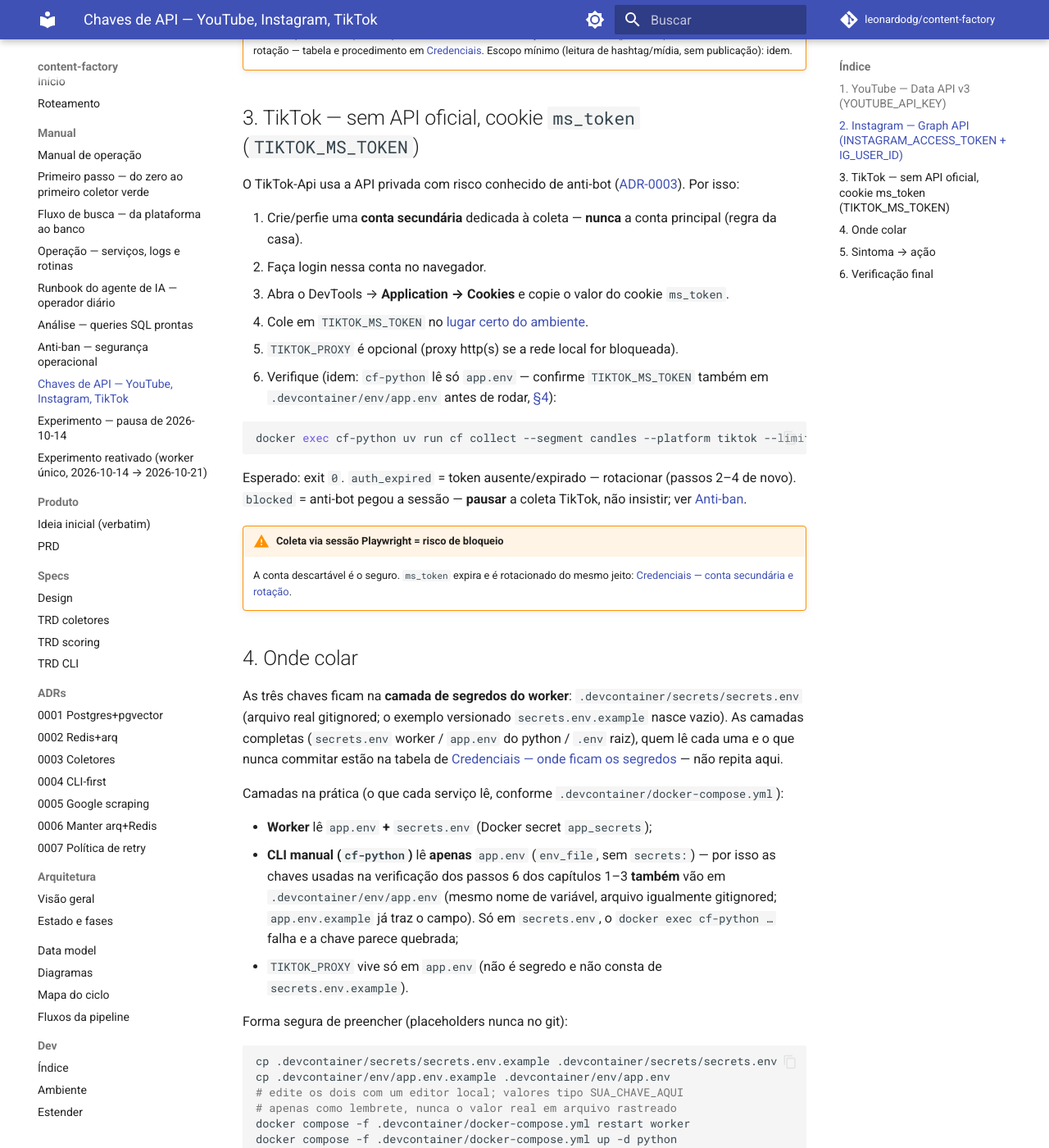
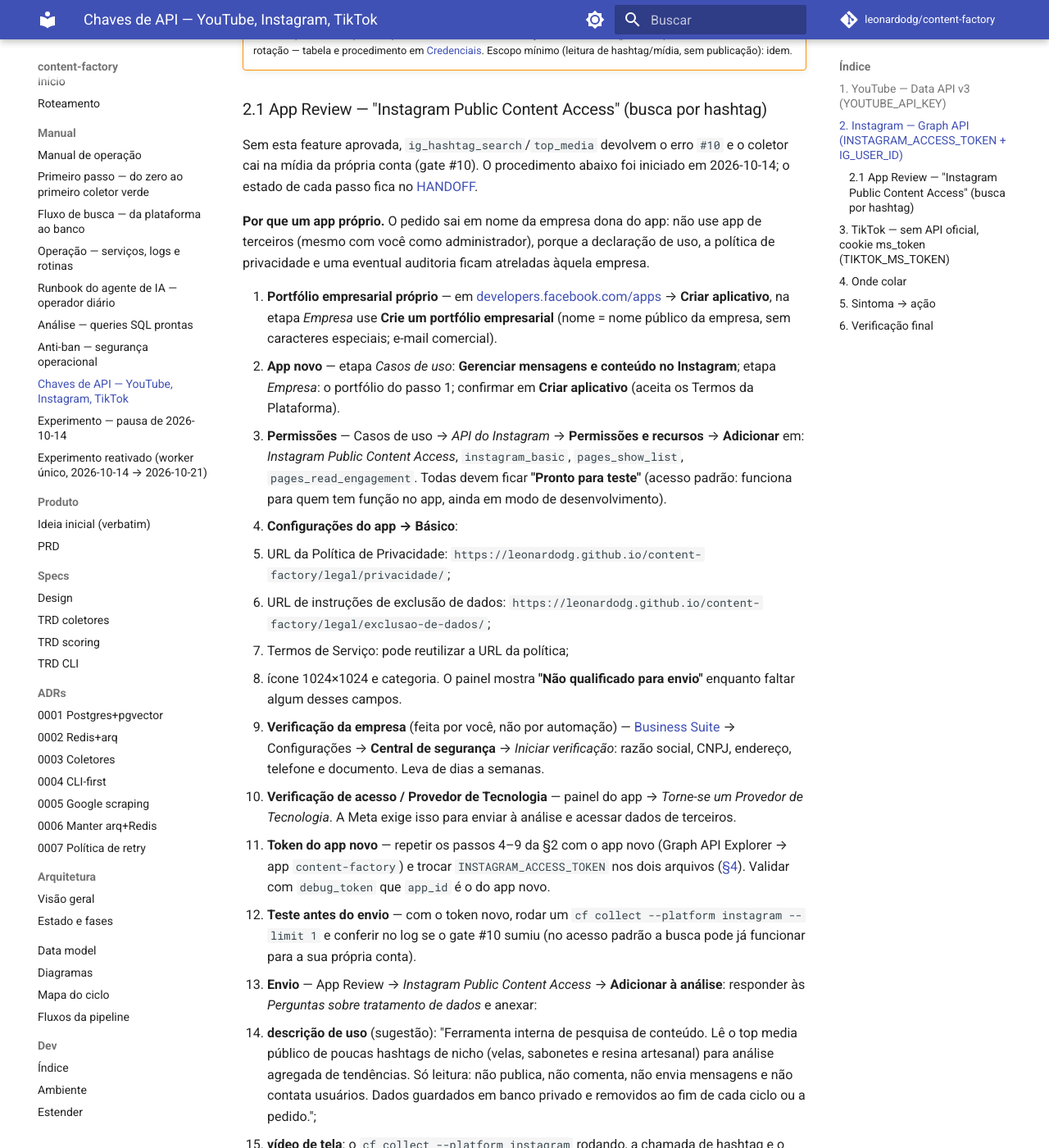
Before and after one commit to leonardodg/content-factory, an MkDocs documentation site: the page built from docs/manual/chaves-api.md, in a window 1280 px wide and 1400 px high, scrolled down 3325 px. Shown: the whole window at 82% size. Built offline with MkDocs 1.6.1 and Material for MkDocs 9.7.7, drawn with Linux system fonts in a browser that asks for light colours; comment, search, counter and statistics services are not loaded; some of the changed text lies outside the part shown.

Commit message:
docs(chaves-api): procedimento do App Review (Instagram Public Content Access)
Co-Authored-By: Claude Opus 5.5 <noreply@anthropic.com>
Claude-Session: https://claude.ai/code/session_01MukVk9tmY1SbNMkib7uHyt

```diff
--- a/docs/manual/chaves-api.md
+++ b/docs/manual/chaves-api.md
@@ -153,6 +153,73 @@ vazamento ou 403 persistente: [Credenciais — rotação](../dev/credentials.md#
     [Credenciais](../dev/credentials.md). Escopo mínimo (leitura de
     hashtag/mídia, sem publicação): idem.
 
+### 2.1 App Review — "Instagram Public Content Access" (busca por hashtag)
+
+Sem esta feature aprovada, `ig_hashtag_search`/`top_media` devolvem o erro
+`#10` e o coletor cai na mídia da própria conta (gate #10). O procedimento
+abaixo foi iniciado em 2026-10-14; o estado de cada passo fica no
+[HANDOFF](../HANDOFF.md).
+
+**Por que um app próprio.** O pedido sai em nome da empresa dona do app:
+não use app de terceiros (mesmo com você como administrador), porque a
+declaração de uso, a política de privacidade e uma eventual auditoria
+ficam atreladas àquela empresa.
+
+1. **Portfólio empresarial próprio** — em
+   [developers.facebook.com/apps](https://developers.facebook.com/apps/) →
+   **Criar aplicativo**, na etapa *Empresa* use **Crie um portfólio
+   empresarial** (nome = nome público da empresa, sem caracteres especiais;
+   e-mail comercial).
+2. **App novo** — etapa *Casos de uso*: **Gerenciar mensagens e conteúdo
+   no Instagram**; etapa *Empresa*: o portfólio do passo 1; confirmar em
+   **Criar aplicativo** (aceita os Termos da Plataforma).
+3. **Permissões** — Casos de uso → *API do Instagram* → **Permissões e
+   recursos** → **Adicionar** em: *Instagram Public Content Access*,
+   `instagram_basic`, `pages_show_list`, `pages_read_engagement`. Todas
+   devem ficar **"Pronto para teste"** (acesso padrão: funciona para quem
+   tem função no app, ainda em modo de desenvolvimento).
+4. **Configurações do app → Básico**:
+   - URL da Política de Privacidade:
+     `https://leonardodg.github.io/content-factory/legal/privacidade/`;
+   - URL de instruções de exclusão de dados:
+     `https://leonardodg.github.io/content-factory/legal/exclusao-de-dados/`;
+   - Termos de Serviço: pode reutilizar a URL da política;
+   - ícone 1024×1024 e categoria.
+   O painel mostra **"Não qualificado para envio"** enquanto faltar algum
+   desses campos.
+5. **Verificação da empresa** (feita por você, não por automação) —
+   [Business Suite](https://business.facebook.com/) → Configurações →
+   **Central de segurança** → *Iniciar verificação*: razão social, CNPJ,
+   endereço, telefone e documento. Leva de dias a semanas.
+6. **Verificação de acesso / Provedor de Tecnologia** — painel do app →
+   *Torne-se um Provedor de Tecnologia*. A Meta exige isso para enviar à
+   análise e acessar dados de terceiros.
+7. **Token do app novo** — repetir os passos 4–9 da §2 com o app novo
+   (Graph API Explorer → app `content-factory`) e trocar
+   `INSTAGRAM_ACCESS_TOKEN` nos dois arquivos ([§4](#4-onde-colar)).
+   Validar com `debug_token` que `app_id` é o do app novo.
+8. **Teste antes do envio** — com o token novo, rodar um `cf collect
+   --platform instagram --limit 1` e conferir no log se o gate #10 sumiu
+   (no acesso padrão a busca pode já funcionar para a sua própria conta).
+9. **Envio** — App Review → *Instagram Public Content Access* →
+   **Adicionar à análise**: responder às *Perguntas sobre tratamento de
+   dados* e anexar:
+   - **descrição de uso** (sugestão): "Ferramenta interna de pesquisa de
+     conteúdo. Lê o top media público de poucas hashtags de nicho (velas,
+     sabonetes e resina artesanal) para análise agregada de tendências. Só
+     leitura: não publica, não comenta, não envia mensagens e não contata
+     usuários. Dados guardados em banco privado e removidos ao fim de cada
+     ciclo ou a pedido.";
+   - **vídeo de tela**: o `cf collect --platform instagram` rodando, a
+     chamada de hashtag e o resultado agregado (relatório/consulta), com
+     narração do objetivo.
+   Recusa na primeira tentativa é comum: ler o motivo e reenviar.
+10. **Depois de aprovado** — o `collect` passa a usar hashtag sozinho (só cai
+    na mídia própria com o erro #10). O `research` do Instagram
+    (`discover_by_keywords`) **sempre** usa mídia própria e precisa de uma
+    mudança de código. Limite da API: **30 hashtags únicas por conta a cada
+    7 dias** — o `collect` usa 1 por segmento.
+
 ## 3. TikTok — sem API oficial, cookie `ms_token` (`TIKTOK_MS_TOKEN`)
 
 O TikTok-Api usa a API privada com risco conhecido de anti-bot
```
